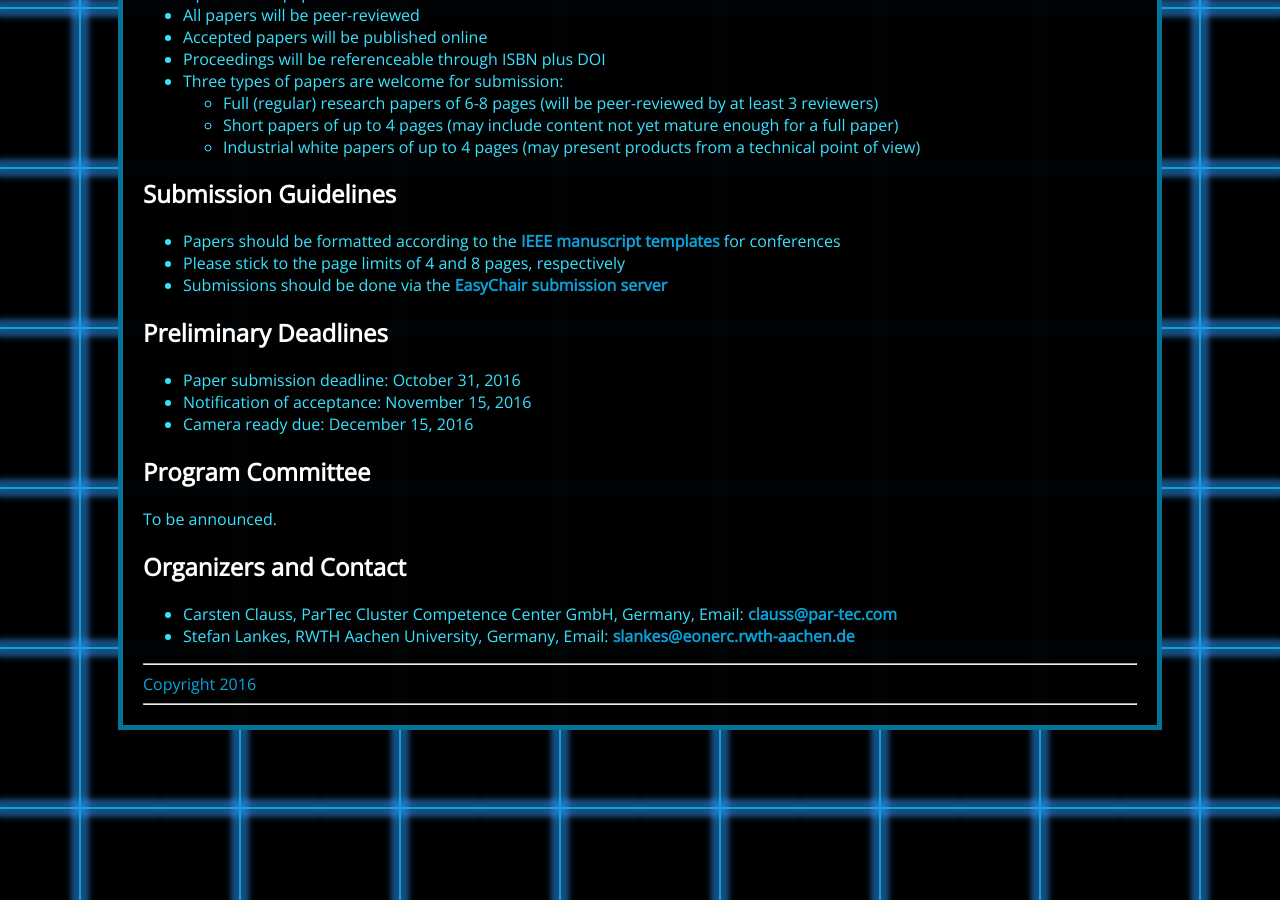
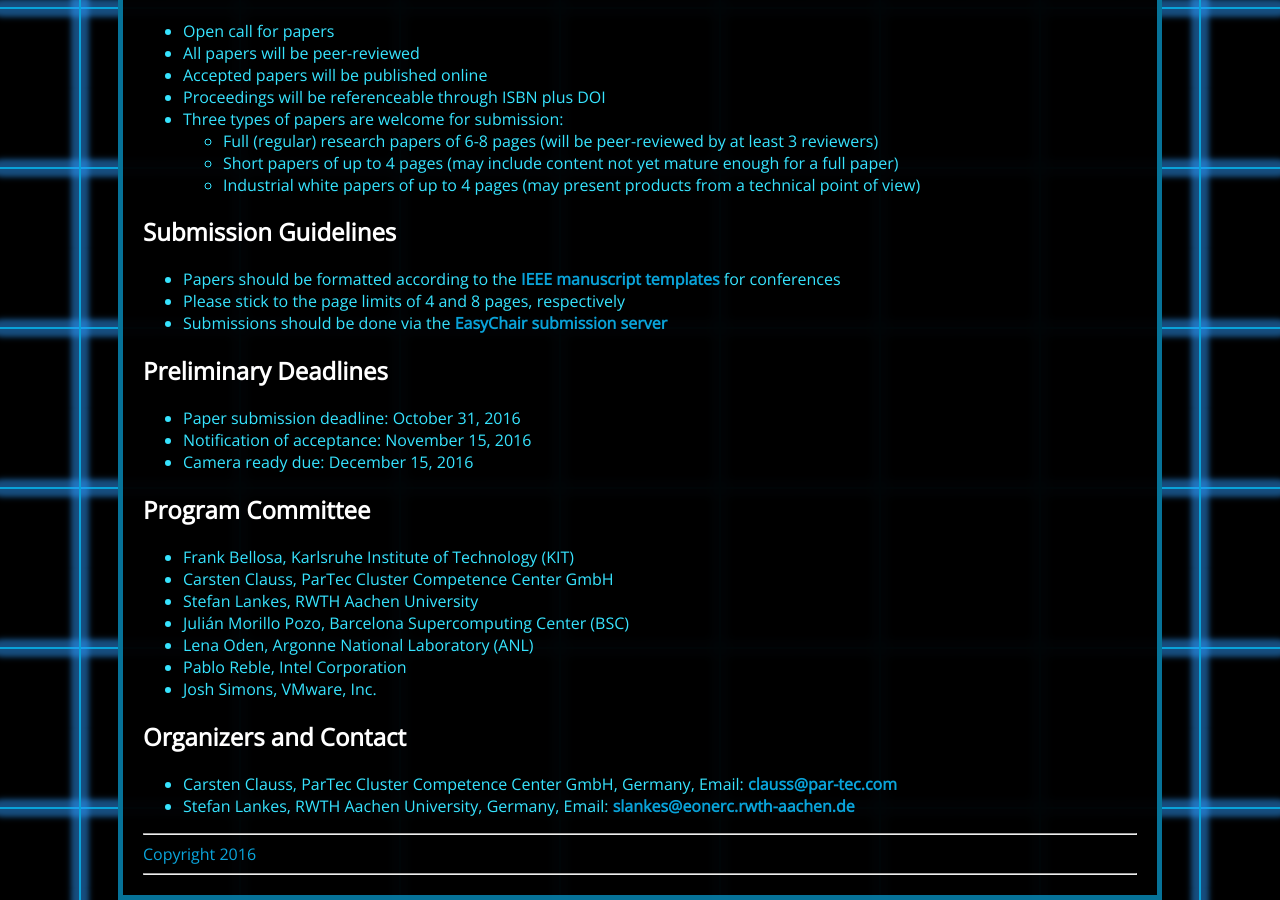
Before and after one commit to VisorHPC/VisorHPC.github.io, a Jekyll site: the page built from index.md, in a window 1280 px wide and 900 px high, scrolled down 1512 px. Built offline with Jekyll 4.4.1, drawn with Linux system fonts in a browser that asks for light colours; some of the changed text lies outside the part shown.

Commit message:
Added list of PC members

```diff
--- a/index.md
+++ b/index.md
@@ -64,7 +67,14 @@ ___All___ __subjects concerning virtualization solutions in HPC__, especially (b
 
 ## Program Committee
 {:id="committee"}
-To be announced.
+* Frank Bellosa, Karlsruhe Institute of Technology (KIT)
+* Carsten Clauss, ParTec Cluster Competence Center GmbH
+* Stefan Lankes, RWTH Aachen University
+* Julián Morillo Pozo, Barcelona Supercomputing Center (BSC)
+* Lena Oden, Argonne National Laboratory (ANL)
+* Pablo Reble, Intel Corporation
+* Josh Simons, VMware, Inc.
+
 
 
 ## Organizers and Contact
```
Also changed, not shown: other parts of index.md (+4 -1 lines), 1 other file.
